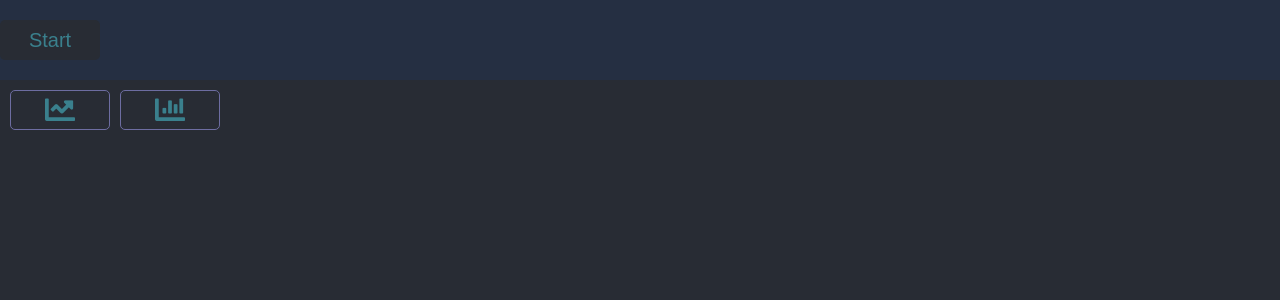
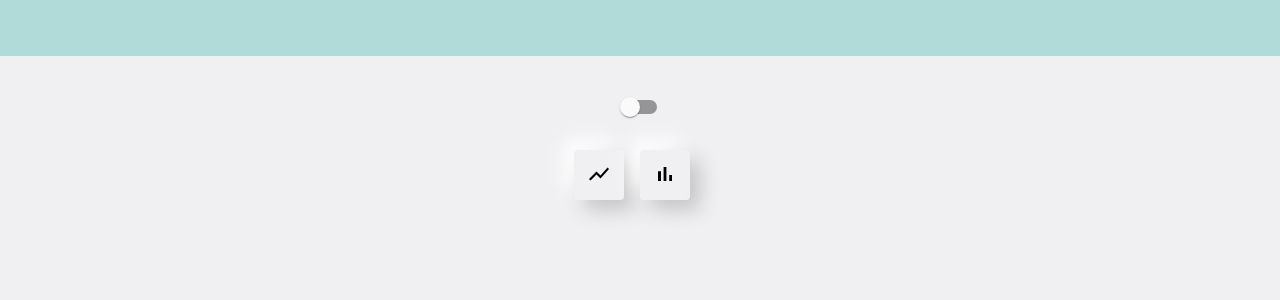
Before and after one commit to ashishmishra26/audio_visualizer, a React (Create React App) app in the folder client/: page / in a window 1280 px wide. Shown: the top 300 px of the page. Built offline with nearby package versions, Linux system fonts and the light colour scheme.

Commit message:
changed dom order

```diff
--- a/client/package.json
+++ b/client/package.json
@@ -3,6 +3,8 @@
   "version": "0.1.0",
   "private": true,
   "dependencies": {
+    "@material-ui/core": "^4.9.14",
+    "@material-ui/icons": "^4.9.1",
     "react": "^16.13.1",
     "react-dom": "^16.13.1",
     "react-scripts": "^3.4.1"
--- a/client/public/index.html
+++ b/client/public/index.html
@@ -3,7 +3,6 @@
   <head>
     <meta charset="utf-8" />
     <link rel="shortcut icon" href="%PUBLIC_URL%/favicon.ico" />
-    <link rel="stylesheet" href="https://use.fontawesome.com/releases/v5.6.3/css/all.css" integrity="sha384-UHRtZLI+pbxtHCWp1t77Bi1L4ZtiqrqD80Kn4Z8NTSRyMA2Fd33n5dQ8lWUE00s/" crossorigin="anonymous">
     <meta
       name="viewport"
       content="width=device-width, initial-scale=1, shrink-to-fit=no"
--- a/client/src/App.js
+++ b/client/src/App.js
@@ -1,11 +1,15 @@
 import React from 'react';
 
 // components
+import Header from './components/Header/Header';
 import Main from './components/Main/Main';
 
 // css & media
 import './App.css';
 
 export default function App() {
-  return <Main />;
+  return (<>
+  <Header />
+  <Main />
+  </>);
 };
--- /dev/null
+++ b/client/src/components/Header/Header.css
@@ -0,0 +1,8 @@
+.header {
+  position: fixed;
+  top: 0;
+  left: 0;
+  width: 100%;
+  height: 56px;
+  background-color: #b1dbd9;
+}
--- /dev/null
+++ b/client/src/components/Header/Header.js
@@ -0,0 +1,10 @@
+import React from 'react';
+import './Header.css';
+
+export default function Header() {
+  return (
+    <div className="header">
+
+    </div>
+  )
+}
--- a/client/src/components/Main/Main.css
+++ b/client/src/components/Main/Main.css
@@ -1,61 +1,13 @@
 .wrapper {
-  width: 100vw;
-  height: 100vh;
-  background-color: #282c34;
+  margin: 24px;
+  padding-top: 56px;
+  height: calc(100% - 56px);
 }
 
-.upper {
-  width: 100vw;
-  height: 10vh;
-  background-color: #252f42;
+.switch-wrapper {
+  display: flex;
+  justify-content: center;
+  width: 100%;
+  margin-bottom: 24px;
+  margin-top: 8px;
 }
-
-.lower {
-  width: 100vw;
-  height: 90vh;
-}
-
-.btn {
-  width: 100px;
-  height: 5vh;
-  border-radius: 5px;
-  font-size: 20px;
-  background-color: #282c34;
-  border: none;
-  color: #3A808D;
-  cursor: pointer;
-  user-select: none;
-}
-
-.type-btn {
-  width: 100px;
-  height: 5vh;
-  border-radius: 5px;
-  font-size: 20px;
-  background-color: transparent;
-  border: 1px solid #6d6da1;
-  user-select: none;
-  outline: none;
-  cursor: pointer;
-  color: #3A808D;
-  margin-left: 10px;
-  margin-top: 30px !important;
-}
-
-.fas {
-  font-size: 30px !important;
-}
-
-.mt-auto {
-  margin-top: 2.5vh;
-}
-
-#canvas {
-  width: 100%;
-  height: 500px;
-  margin-top: 150px;
-  transition: all linear 1s;
-}
-canvas {
-  transition: width .5s, height .5s, top .5s, left .5s;
-}
--- a/client/src/components/Main/Main.js
+++ b/client/src/components/Main/Main.js
@@ -2,6 +2,8 @@ import React, {useState, useCallback} from 'react';
 
 // components
 import Analyser from '../Analyser/Analyser';
+import TypeSelector from '../TypeSelector/TypeSelector';
+import Switch from '@material-ui/core/Switch';
 
 // constants & utils
 import {plotMap} from '../../constants';
@@ -33,19 +35,18 @@ export default function Main() {
 
   return (
     <div className="wrapper">
-      <div className="upper">
-        <button className="mt-auto btn" onClick={toggleMicrophone}>
-          {audioInput ? 'Stop' : 'Start'}
-        </button>
-        <div className="type-container">
-          <button className="mt-auto type-btn" onClick={() => { setPlotType(plotMap.LINE); }}>
-            <i className="fas fa-chart-line"></i>
-          </button>
-          <button className="mt-auto type-btn" onClick={() => { setPlotType(plotMap.BAR); }}>
-            <i className="fas fa-chart-bar"></i>
-          </button>
-        </div>
+      <div className="switch-wrapper">
+        <Switch
+          checked={Boolean(audioInput)}
+          onChange={toggleMicrophone}
+          color="default"
+          name="controller"
+          inputProps={{ 'aria-label': 'primary controller' }}
+        />
       </div>
+      <TypeSelector
+        setPlotType={setPlotType}
+      />
       {
         audioInput ?
           <Analyser
--- /dev/null
+++ b/client/src/components/TypeSelector/TypeSelector.css
@@ -0,0 +1,29 @@
+.mt-48 {
+  margin-top: 48px;
+}
+
+.type-container {
+  display: flex;
+  justify-content: center;
+  margin-bottom: 64px;
+}
+
+.type-selector {
+  width: 50px;
+  height: 50px;
+  margin-right: 16px;
+  border-radius: 4px;
+  cursor: pointer;
+  background: #f0f0f3;
+  box-shadow:  10px 10px 20px #c5c5c7,
+             -10px -10px 20px #ffffff;
+  outline: none;
+  border: none;
+}
+
+.type-selector:active {
+  border-radius: 4px;
+  background: linear-gradient(145deg, #ffffff, #d8d8db);
+  box-shadow:  10px 10px 20px #c5c5c7,
+             -10px -10px 20px #ffffff;
+}
--- /dev/null
+++ b/client/src/components/TypeSelector/TypeSelector.js
@@ -0,0 +1,24 @@
+import React from 'react';
+
+// components
+import ShowChartIcon from '@material-ui/icons/ShowChart';
+import BarChartIcon from '@material-ui/icons/BarChart';
+
+// constants
+import { plotMap } from '../../constants';
+
+// css & media
+import './TypeSelector.css';
+
+export default function TypeSelector(props) {
+  return (
+    <div className="type-container">
+      <button className="type-selector" onClick={() => { props.setPlotType(plotMap.LINE); }}>
+          <ShowChartIcon className="fas" />
+      </button>
+      <button className="type-selector" onClick={() => { props.setPlotType(plotMap.BAR); }}>
+          <BarChartIcon className="fas" />
+      </button>
+    </div>
+  )
+}
--- /dev/null
+++ b/client/src/components/Visualiser/Visualiser.css
@@ -0,0 +1,9 @@
+.visualiser {
+  width: 100%;
+  height: 420px;
+}
+
+.canvas {
+  width: 100%;
+  height: 100%;
+}
--- a/client/src/components/Visualiser/Visualiser.js
+++ b/client/src/components/Visualiser/Visualiser.js
@@ -3,10 +3,11 @@ import React, {useRef, useEffect, useCallback} from 'react';
 import { plotMap } from '../../constants';
 import { getRandomColor } from '../../utils';
 
-import '../Main/Main';
+import '../Visualiser/Visualiser.css';
 
 export default function Visualiser(props) {
     const canvasRef = useRef(null);
+    const wrapperRef = useRef(null);
 
     const drawLine = useCallback(() => {
         const canvas = canvasRef.current;
@@ -67,21 +68,17 @@ export default function Visualiser(props) {
         }
     }, [props.plotType, drawColumn, drawLine]);
 
+    // resize event
     useEffect(() => {
-        resize();
-        window.addEventListener('resize', resize);
-    }, []);
-
-    const resize = () => {
+        const wrapper = wrapperRef.current;
         const canvas = canvasRef.current;
-        canvas.width = window.innerWidth;
-        canvas.height = window.innerHeight / 1.16;
-    }
+        canvas.width = wrapper.clientWidth;
+        canvas.height = wrapper.clientHeight;
+    }, [window.innerWidth, window.innerHeight]);
 
     return (
-        <>
-            <div>Hi</div>
-            <canvas id="canvas" ref={canvasRef} />
-        </>
+        <div className="visualiser" ref={wrapperRef}>
+            <canvas className="canvas" ref={canvasRef} />
+        </div>
     )
 }
--- a/client/src/index.css
+++ b/client/src/index.css
@@ -1,12 +1,12 @@
 body {
   margin: 0;
   padding: 0;
-  font-family: -apple-system, BlinkMacSystemFont, "Segoe UI", "Roboto", "Oxygen",
+  font-family: "Roboto", "Oxygen", -apple-system, BlinkMacSystemFont, "Segoe UI",
     "Ubuntu", "Cantarell", "Fira Sans", "Droid Sans", "Helvetica Neue",
     sans-serif;
   -webkit-font-smoothing: antialiased;
   -moz-osx-font-smoothing: grayscale;
-  background-color: #282c34;
+  background-color: #f0f0f3;
 }
 
 code {
```
Also changed, not shown: client/public/sound-illustraion.svg (added), 1 other file (tests, documents, lock files or other folders).
